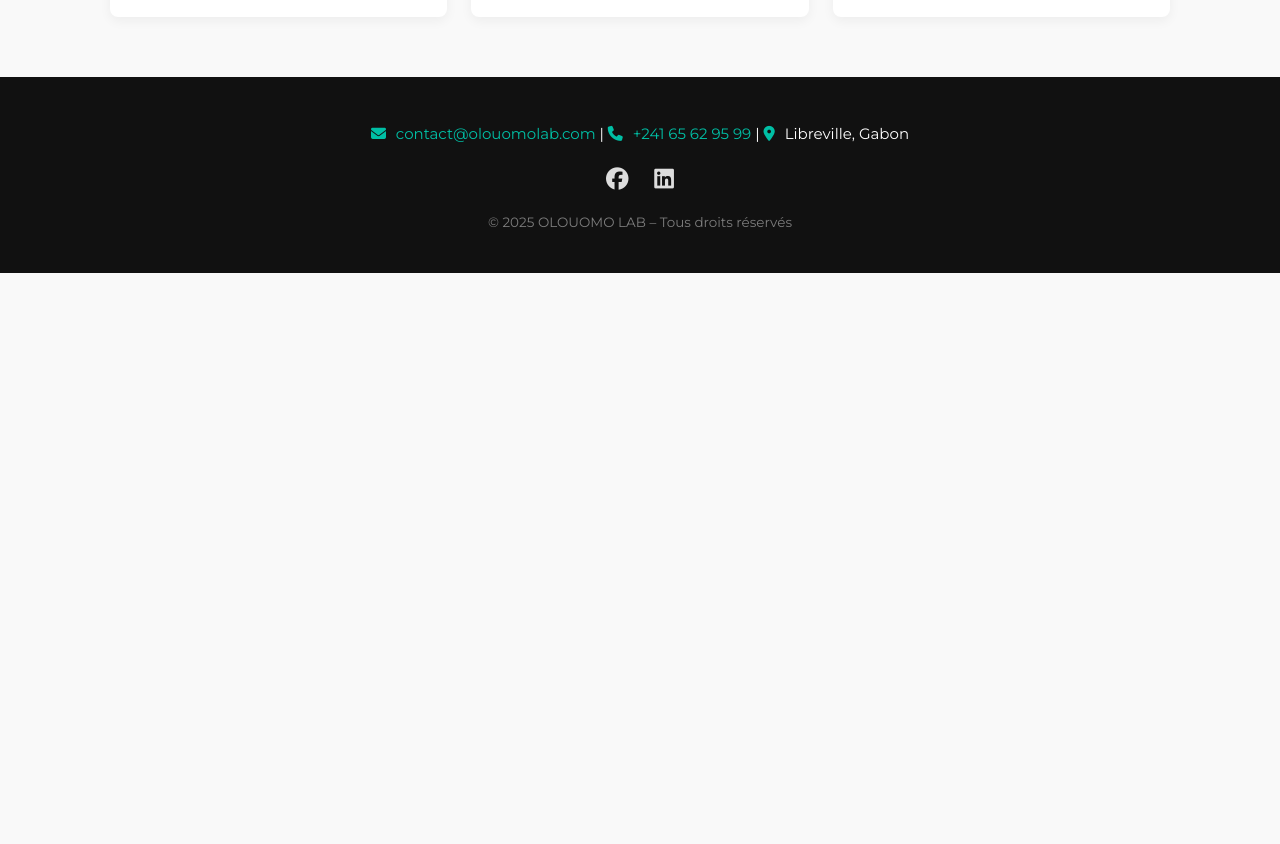
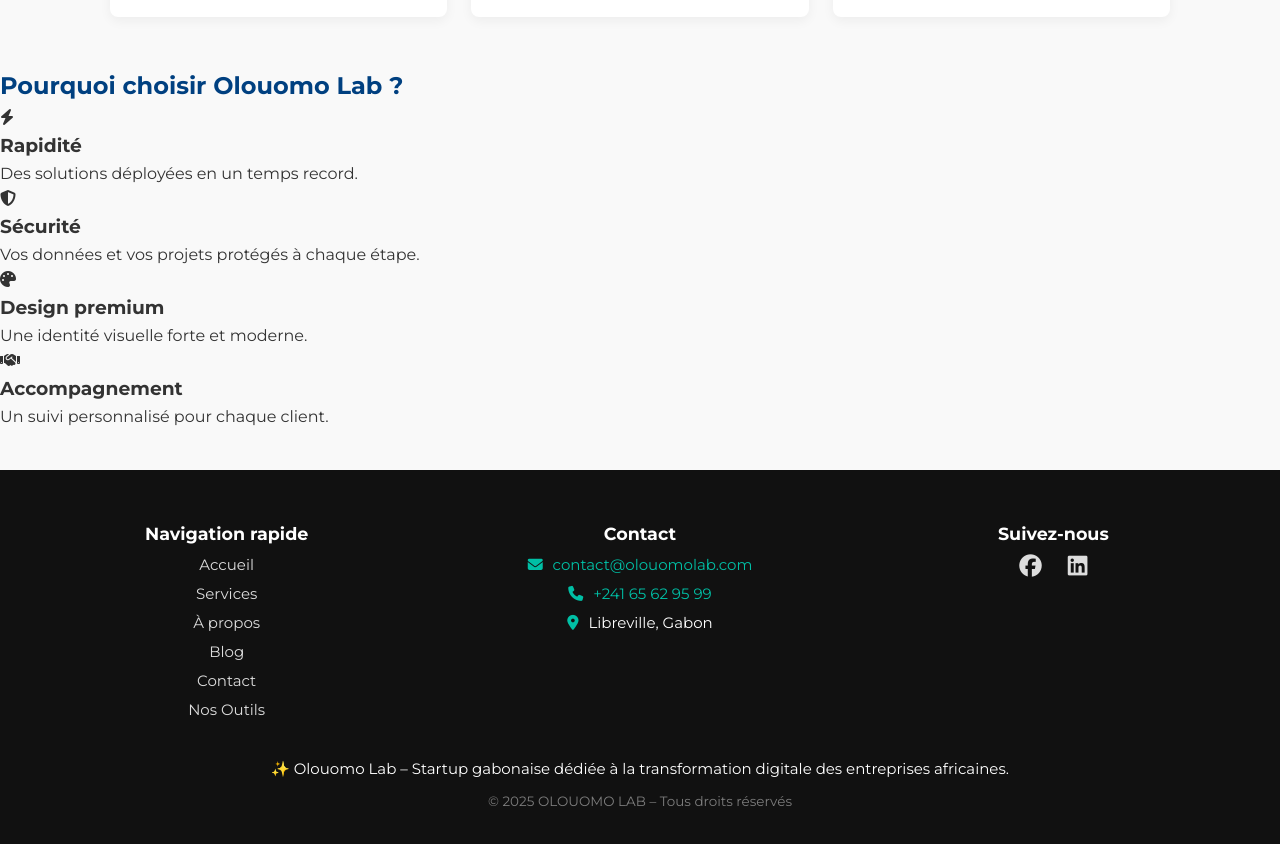
Before and after one commit to lebayimoly-blip/olouomolabsiteweb, a plain HTML site: page index.html in a window 1280 px wide. Shown: the part 1548-2392 px from the top of the page. Before the commit the page ends 1821 px from the top, so only its background shows below. Drawn offline with Linux system fonts and the light colour scheme.

Commit message:
Mise à jour du footer premium sur toutes les pages

```diff
--- a/index.html
+++ b/index.html
@@ -192,20 +192,63 @@
 
   </div>
 </section>
+<section class="why-us">
+  <h2>Pourquoi choisir Olouomo Lab ?</h2>
+  <div class="grid-list">
+    <div class="reason">
+      <i class="fa-solid fa-bolt"></i>
+      <h3>Rapidité</h3>
+      <p>Des solutions déployées en un temps record.</p>
+    </div>
+    <div class="reason">
+      <i class="fa-solid fa-shield-halved"></i>
+      <h3>Sécurité</h3>
+      <p>Vos données et vos projets protégés à chaque étape.</p>
+    </div>
+    <div class="reason">
+      <i class="fa-solid fa-palette"></i>
+      <h3>Design premium</h3>
+      <p>Une identité visuelle forte et moderne.</p>
+    </div>
+    <div class="reason">
+      <i class="fa-solid fa-handshake"></i>
+      <h3>Accompagnement</h3>
+      <p>Un suivi personnalisé pour chaque client.</p>
+    </div>
+  </div>
+</section>
 
 <!-- Footer enrichi -->
 <footer class="site-footer">
-  <div class="footer-contact">
-    <p>
-      <i class="fa-solid fa-envelope"></i>
-      <a href="mailto:contact@olouomolab.com">contact@olouomolab.com</a> |
-      <i class="fa-solid fa-phone"></i>
-      <a href="tel:+24165629599">+241 65 62 95 99</a> |
-      <i class="fa-solid fa-location-dot"></i> Libreville, Gabon
-    </p>
+  <div class="footer-top">
+    <!-- Navigation rapide -->
+    <div class="footer-nav">
+      <h3>Navigation rapide</h3>
+      <ul>
+        <li><a href="index.html">Accueil</a></li>
+        <li><a href="services.html">Services</a></li>
+        <li><a href="about.html">À propos</a></li>
+        <li><a href="blog.html">Blog</a></li>
+        <li><a href="contact.html">Contact</a></li>
+        <li><a href="outils.html">Nos Outils</a></li>
+      </ul>
     </div>
 
+    <!-- Contact -->
+    <div class="footer-contact">
+      <h3>Contact</h3>
+      <p><i class="fa-solid fa-envelope"></i>
+        <a href="mailto:contact@olouomolab.com">contact@olouomolab.com</a>
+      </p>
+      <p><i class="fa-solid fa-phone"></i>
+        <a href="tel:+24165629599">+241 65 62 95 99</a>
+      </p>
+      <p><i class="fa-solid fa-location-dot"></i> Libreville, Gabon</p>
+    </div>
+
+    <!-- Suivez-nous -->
     <div class="footer-social">
+      <h3>Suivez-nous</h3>
       <a href="https://www.facebook.com/share/17ixhRiDDx/?mibextid=wwXIfr" target="_blank" aria-label="Facebook">
         <i class="fa-brands fa-facebook"></i>
       </a>
@@ -213,7 +256,12 @@
         <i class="fa-brands fa-linkedin"></i>
       </a>
     </div>
+  </div>
 
+  <!-- Mission + Copyright -->
+  <div class="footer-mission">
+    <p>✨ Olouomo Lab – Startup gabonaise dédiée à la transformation digitale des entreprises africaines.</p>
+  </div>
   <p class="footer-copy">© 2025 OLOUOMO LAB – Tous droits réservés</p>
 </footer>
 
```
Also changed, not shown: about.html (+55 -13 lines), contact.html (+57 -9 lines). Lines whose indentation alone changed are shown as unchanged.
